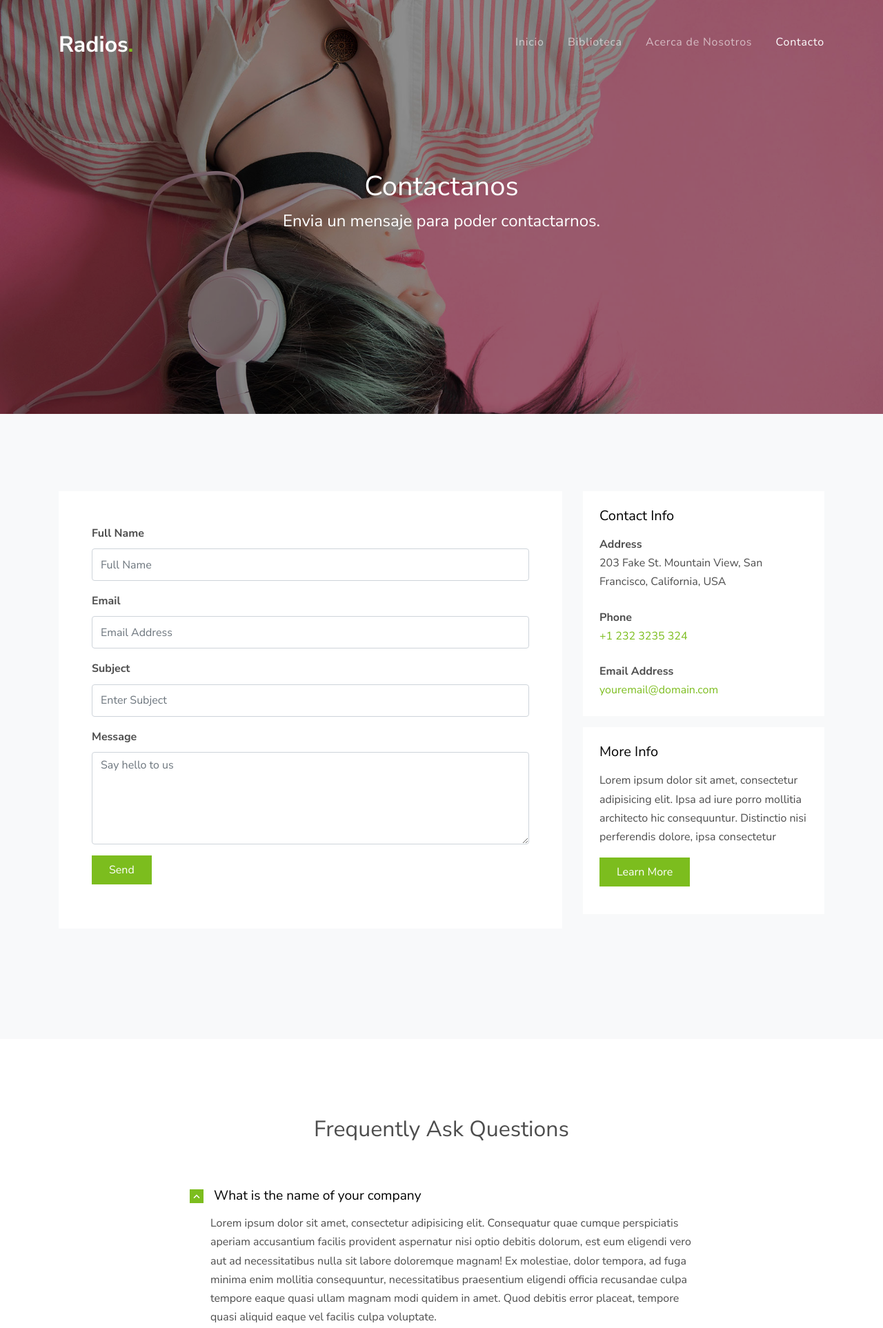
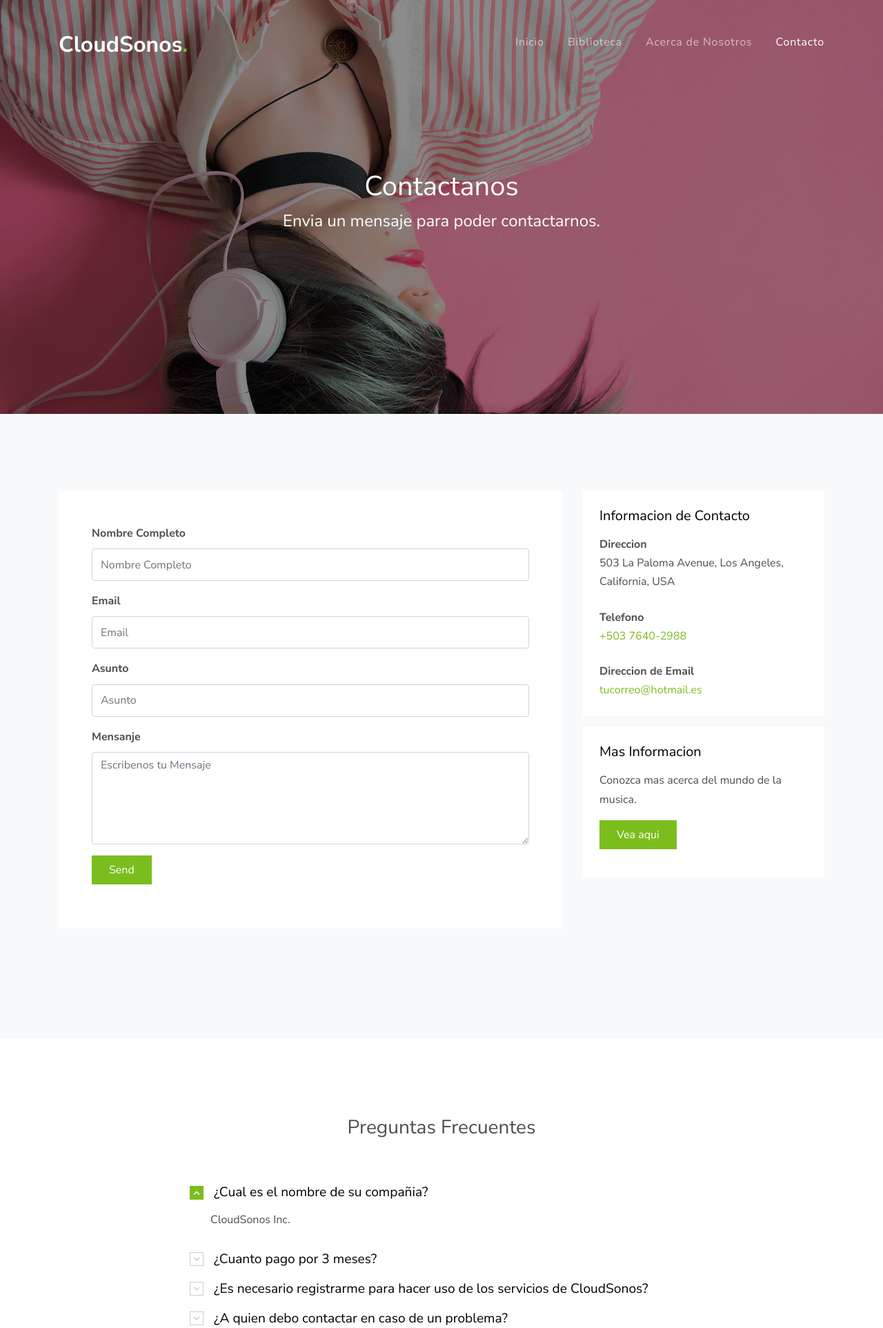
Before and after one commit to mkef01/CLOUDSONOS-PHP-, a PHP site: the page made by Reproductor/contact.php in a window 1280 px wide; the page is wider, and only the part inside the window is pictured. Shown: the top 1925 px of that part at 69% size. Run offline with PHP 8.4, Linux system fonts and the light colour scheme; some libraries are stand-ins or nearby versions; some web fonts are replaced.

Commit message:
Mas cambios

```diff
--- a/Reproductor/about.php
+++ b/Reproductor/about.php
@@ -35,7 +35,7 @@
         <div class="container py-1">
           <div class="row align-items-center">
             <div class="col-8 col-md-8 col-lg-4">
-              <h1 class="mb-0"><a href="index.html" class="text-white h2 mb-0"><strong>Radios<span class="text-primary">.</span></strong></a></h1>
+              <h1 class="mb-0"><a class="text-white h2 mb-0"><strong>CloudSonos<span class="text-primary">.</span></strong></a></h1>
             </div>
             <div class="col-4 col-md-4 col-lg-8">
               <nav class="site-navigation text-right text-md-right" role="navigation">
--- a/Reproductor/contact.php
+++ b/Reproductor/contact.php
@@ -35,7 +35,7 @@
         <div class="container py-1">
           <div class="row align-items-center">
             <div class="col-8 col-md-8 col-lg-4">
-              <h1 class="mb-0"><a href="index.html" class="text-white h2 mb-0"><strong>Radios<span class="text-primary">.</span></strong></a></h1>
+              <h1 class="mb-0"><a class="text-white h2 mb-0"><strong>CloudSonos<span class="text-primary">.</span></strong></a></h1>
             </div>
             <div class="col-4 col-md-4 col-lg-8">
               <nav class="site-navigation text-right text-md-right" role="navigation">
@@ -92,28 +92,28 @@
 
               <div class="row form-group">
                 <div class="col-md-12 mb-3 mb-md-0">
-                  <label class="font-weight-bold" for="fullname">Full Name</label>
-                  <input type="text" id="fullname" class="form-control" placeholder="Full Name">
+                  <label class="font-weight-bold" for="fullname">Nombre Completo</label>
+                  <input type="text" id="fullname" class="form-control" placeholder="Nombre Completo">
                 </div>
               </div>
               <div class="row form-group">
                 <div class="col-md-12">
                   <label class="font-weight-bold" for="email">Email</label>
-                  <input type="email" id="email" class="form-control" placeholder="Email Address">
+                  <input type="email" id="email" class="form-control" placeholder="Email">
                 </div>
               </div>
               <div class="row form-group">
                 <div class="col-md-12">
-                  <label class="font-weight-bold" for="email">Subject</label>
-                  <input type="text" id="subject" class="form-control" placeholder="Enter Subject">
+                  <label class="font-weight-bold" for="email">Asunto</label>
+                  <input type="text" id="subject" class="form-control" placeholder="Asunto">
                 </div>
               </div>
 
 
               <div class="row form-group">
                 <div class="col-md-12">
-                  <label class="font-weight-bold" for="message">Message</label>
-                  <textarea name="message" id="message" cols="30" rows="5" class="form-control" placeholder="Say hello to us"></textarea>
+                  <label class="font-weight-bold" for="message">Mensanje</label>
+                  <textarea name="message" id="message" cols="30" rows="5" class="form-control" placeholder="Escribenos tu Mensaje"></textarea>
                 </div>
               </div>
 
@@ -129,22 +129,22 @@
 
           <div class="col-lg-4">
             <div class="p-4 mb-3 bg-white">
-              <h3 class="h5 text-black mb-3">Contact Info</h3>
-              <p class="mb-0 font-weight-bold">Address</p>
-              <p class="mb-4">203 Fake St. Mountain View, San Francisco, California, USA</p>
+              <h3 class="h5 text-black mb-3">Informacion de Contacto</h3>
+              <p class="mb-0 font-weight-bold">Direccion</p>
+              <p class="mb-4">503 La Paloma Avenue, Los Angeles, California, USA</p>
 
-              <p class="mb-0 font-weight-bold">Phone</p>
-              <p class="mb-4"><a href="#">+1 232 3235 324</a></p>
+              <p class="mb-0 font-weight-bold">Telefono</p>
+              <p class="mb-4"><a href="#">+503 7640-2988</a></p>
 
-              <p class="mb-0 font-weight-bold">Email Address</p>
-              <p class="mb-0"><a href="#">youremail@domain.com</a></p>
+              <p class="mb-0 font-weight-bold">Direccion de Email</p>
+              <p class="mb-0"><a href="#">tucorreo@hotmail.es</a></p>
 
             </div>
 
             <div class="p-4 mb-3 bg-white">
-              <h3 class="h5 text-black mb-3">More Info</h3>
-              <p>Lorem ipsum dolor sit amet, consectetur adipisicing elit. Ipsa ad iure porro mollitia architecto hic consequuntur. Distinctio nisi perferendis dolore, ipsa consectetur</p>
-              <p><a href="#" class="btn btn-primary  py-2 px-4 rounded-0">Learn More</a></p>
+              <h3 class="h5 text-black mb-3">Mas Informacion</h3>
+              <p>Conozca mas acerca del mundo de la musica.</p>
+              <p><a href="#" class="btn btn-primary  py-2 px-4 rounded-0">Vea aqui</a></p>
             </div>
           </div>
         </div>
@@ -158,7 +158,7 @@
       <div class="container">
         <div class="row justify-content-center text-center mb-5">
           <div class="col-md-6" data-aos="fade" >
-            <h2>Frequently Ask Questions</h2>
+            <h3>Preguntas Frecuentes</h3>
           </div>
         </div>
 
@@ -168,44 +168,44 @@
             <div class="accordion unit-8" id="accordion">
             <div class="accordion-item">
               <h3 class="mb-0 heading">
-                <a class="btn-block" data-toggle="collapse" href="#collapseOne" role="button" aria-expanded="true" aria-controls="collapseOne">What is the name of your company<span class="icon"></span></a>
+                <a class="btn-block" data-toggle="collapse" href="#collapseOne" role="button" aria-expanded="true" aria-controls="collapseOne">¿Cual es el nombre de su compañia?<span class="icon"></span></a>
               </h3>
               <div id="collapseOne" class="collapse show" aria-labelledby="headingOne" data-parent="#accordion">
                 <div class="body-text">
-                  <p>Lorem ipsum dolor sit amet, consectetur adipisicing elit. Consequatur quae cumque perspiciatis aperiam accusantium facilis provident aspernatur nisi optio debitis dolorum, est eum eligendi vero aut ad necessitatibus nulla sit labore doloremque magnam! Ex molestiae, dolor tempora, ad fuga minima enim mollitia consequuntur, necessitatibus praesentium eligendi officia recusandae culpa tempore eaque quasi ullam magnam modi quidem in amet. Quod debitis error placeat, tempore quasi aliquid eaque vel facilis culpa voluptate.</p>
+                  <p>CloudSonos Inc.</p>
                 </div>
               </div>
             </div> <!-- .accordion-item -->
 
             <div class="accordion-item">
               <h3 class="mb-0 heading">
-                <a class="btn-block" data-toggle="collapse" href="#collapseTwo" role="button" aria-expanded="false" aria-controls="collapseTwo">How much pay for 3  months?<span class="icon"></span></a>
+                <a class="btn-block" data-toggle="collapse" href="#collapseTwo" role="button" aria-expanded="false" aria-controls="collapseTwo">¿Cuanto pago por 3 meses?<span class="icon"></span></a>
               </h3>
               <div id="collapseTwo" class="collapse" aria-labelledby="headingOne" data-parent="#accordion">
                 <div class="body-text">
-                  <p>Lorem ipsum dolor sit amet, consectetur adipisicing elit. Vel ad laborum expedita. Nostrum iure atque enim quisquam minima distinctio omnis, consequatur aliquam suscipit, quidem, esse aspernatur! Libero, excepturi animi repellendus porro impedit nihil in doloremque a quaerat enim voluptatum, perspiciatis, quas dignissimos maxime ut cum reiciendis eius dolorum voluptatem aliquam!</p>
+                  <p>Una vez haces el primer pago no tienes que pagar nada mas.</p>
                 </div>
               </div>
             </div> <!-- .accordion-item -->
 
             <div class="accordion-item">
               <h3 class="mb-0 heading">
-                <a class="btn-block" data-toggle="collapse" href="#collapseThree" role="button" aria-expanded="false" aria-controls="collapseThree">Do I need to register?  <span class="icon"></span></a>
+                <a class="btn-block" data-toggle="collapse" href="#collapseThree" role="button" aria-expanded="false" aria-controls="collapseThree">¿Es necesario registrarme para hacer uso de los servicios de CloudSonos?  <span class="icon"></span></a>
               </h3>
               <div id="collapseThree" class="collapse" aria-labelledby="headingOne" data-parent="#accordion">
                 <div class="body-text">
-                  <p>Lorem ipsum dolor sit amet, consectetur adipisicing elit. Vel ad laborum expedita. Nostrum iure atque enim quisquam minima distinctio omnis, consequatur aliquam suscipit, quidem, esse aspernatur! Libero, excepturi animi repellendus porro impedit nihil in doloremque a quaerat enim voluptatum, perspiciatis, quas dignissimos maxime ut cum reiciendis eius dolorum voluptatem aliquam!</p>
+                  <p>Si quieres tener acceso a nuestros servicios debes de estar registrado.</p>
                 </div>
               </div>
             </div> <!-- .accordion-item -->
 
             <div class="accordion-item">
               <h3 class="mb-0 heading">
-                <a class="btn-block" data-toggle="collapse" href="#collapseFour" role="button" aria-expanded="false" aria-controls="collapseFour">Who should I contact in case of support.<span class="icon"></span></a>
+                <a class="btn-block" data-toggle="collapse" href="#collapseFour" role="button" aria-expanded="false" aria-controls="collapseFour">¿A quien debo contactar en caso de un problema?<span class="icon"></span></a>
               </h3>
               <div id="collapseFour" class="collapse" aria-labelledby="headingOne" data-parent="#accordion">
                 <div class="body-text">
-                  <p>Lorem ipsum dolor sit amet, consectetur adipisicing elit. Vel ad laborum expedita. Nostrum iure atque enim quisquam minima distinctio omnis, consequatur aliquam suscipit, quidem, esse aspernatur! Libero, excepturi animi repellendus porro impedit nihil in doloremque a quaerat enim voluptatum, perspiciatis, quas dignissimos maxime ut cum reiciendis eius dolorum voluptatem aliquam!</p>
+                  <p> Puedes llenar el formulario de la parte superior y nuestros tecnicos trataran en la brevedad de solucionar tus problemas.</p>
                 </div>
               </div>
             </div> <!-- .accordion-item -->
--- a/Reproductor/events.php
+++ b/Reproductor/events.php
@@ -68,7 +68,7 @@ curl_close($ch);
         <div class="container py-1">
           <div class="row align-items-center">
             <div class="col-8 col-md-8 col-lg-4">
-              <h1 class="mb-0"><a href="index.html" class="text-white h2 mb-0"><strong>Radios<span class="text-primary">.</span></strong></a></h1>
+              <h1 class="mb-0"><a class="text-white h2 mb-0"><strong>CloudSonos<span class="text-primary">.</span></strong></a></h1>
             </div>
             <div class="col-4 col-md-4 col-lg-8">
               <nav class="site-navigation text-right text-md-right" role="navigation">
```
Also changed, not shown: Reproductor/index.php (+10 -92 lines), Reproductor/images/escarabajo.jpg (added), Reproductor/images/luck.jpg (added).
